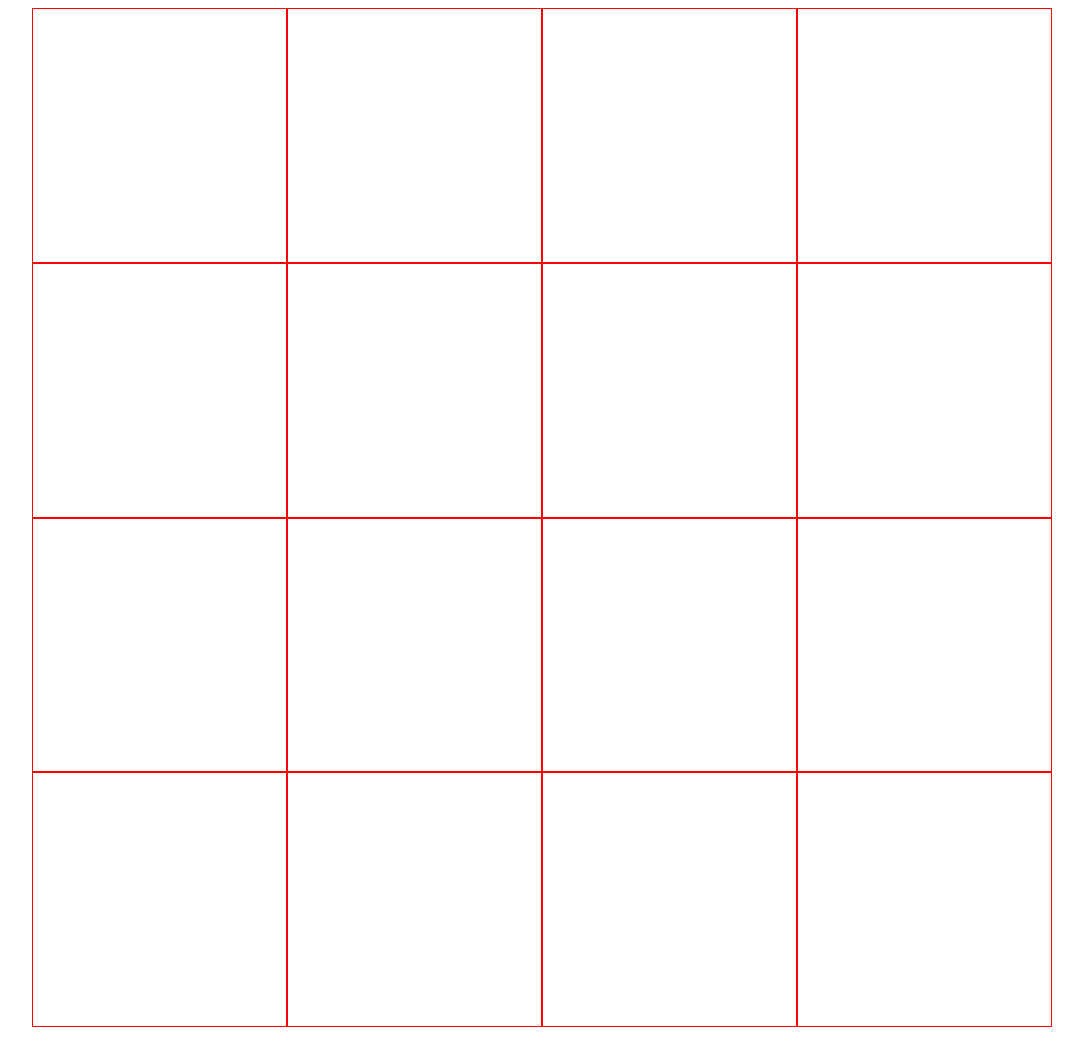
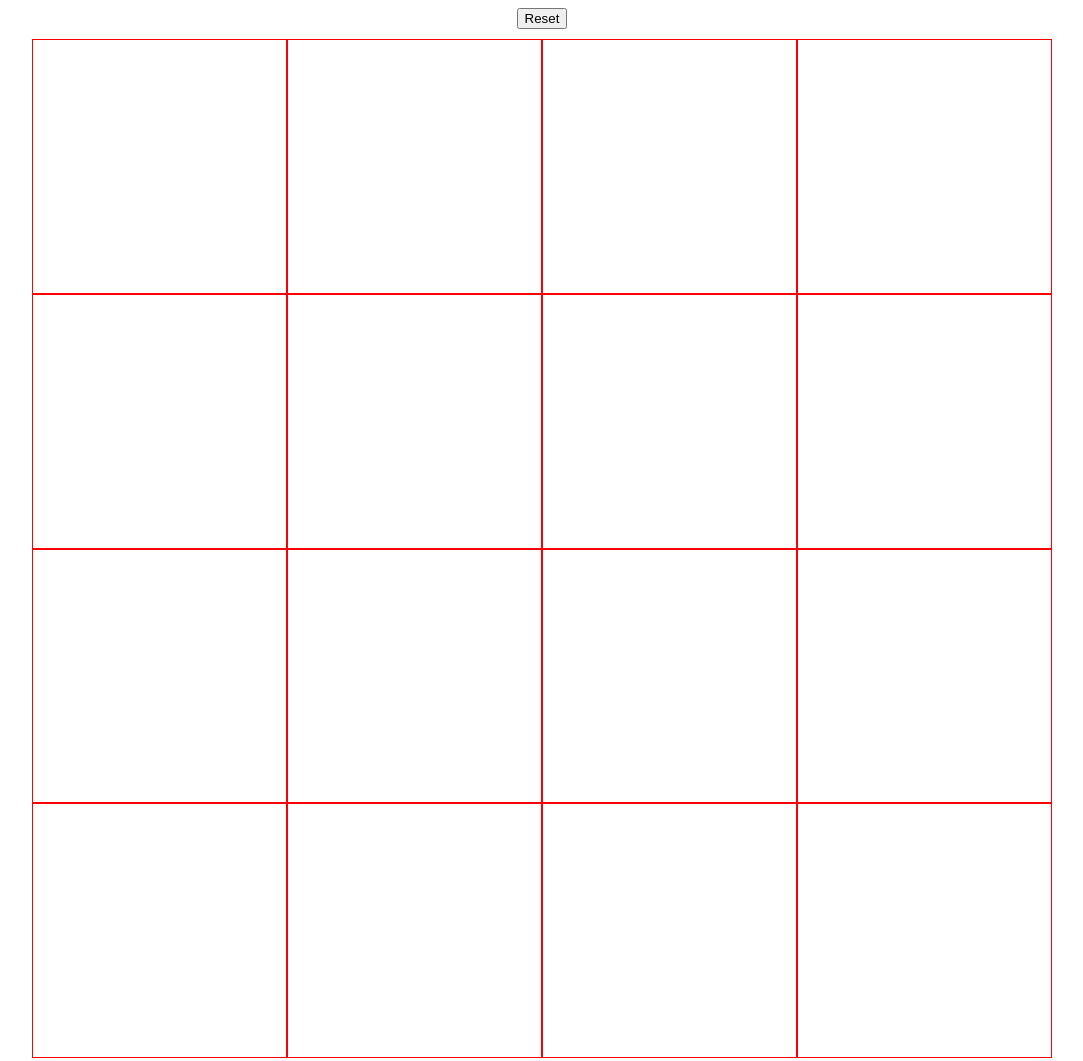
Before and after one commit to bikiris/Odin-Projects, a plain HTML site: page index.html in a window 1280 px wide. Shown: the whole page, without its empty margins (98-1181 px from the left). Before the commit the page ends 1035 px from the top, so only its background shows below. Drawn offline with Linux system fonts and the light colour scheme.

Commit message:
Add button that prompts grid size

```diff
--- a/index.html
+++ b/index.html
@@ -7,6 +7,9 @@
     <title>Etch a Sketch</title>
 </head>
 <body>
+    <div class="prompt">
+        <button class="btn">Reset</button>
+    </div>
     <div class="content">
 
     </div>
--- a/script.js
+++ b/script.js
@@ -11,10 +11,16 @@ for(let i = 0; i < 16; i++){
 
 const box = document.querySelectorAll(".box");
 box.forEach((element) => {
-    element.addEventListener('mouseover', () => {
+    element.addEventListener('mouseover', ()=> {
         element.style.backgroundColor = "red";
     })
-    element.addEventListener('mouseout', () => {
+    element.addEventListener('mouseout', ()=> {
         element.style.backgroundColor = "white";
     })
 })
+
+const btn = document.querySelector(".btn");
+let gridSize = 0;
+btn.addEventListener('click', ()=> {
+    gridSize = prompt("Enter a number less than 100." , 0);
+});
--- a/style.css
+++ b/style.css
@@ -13,3 +13,10 @@
     display: table;
     padding-top: 100%;
 }
+
+.prompt {
+    display: flex;
+    justify-content: center;
+    align-items: center;
+    margin-bottom: 10px;
+}
```
